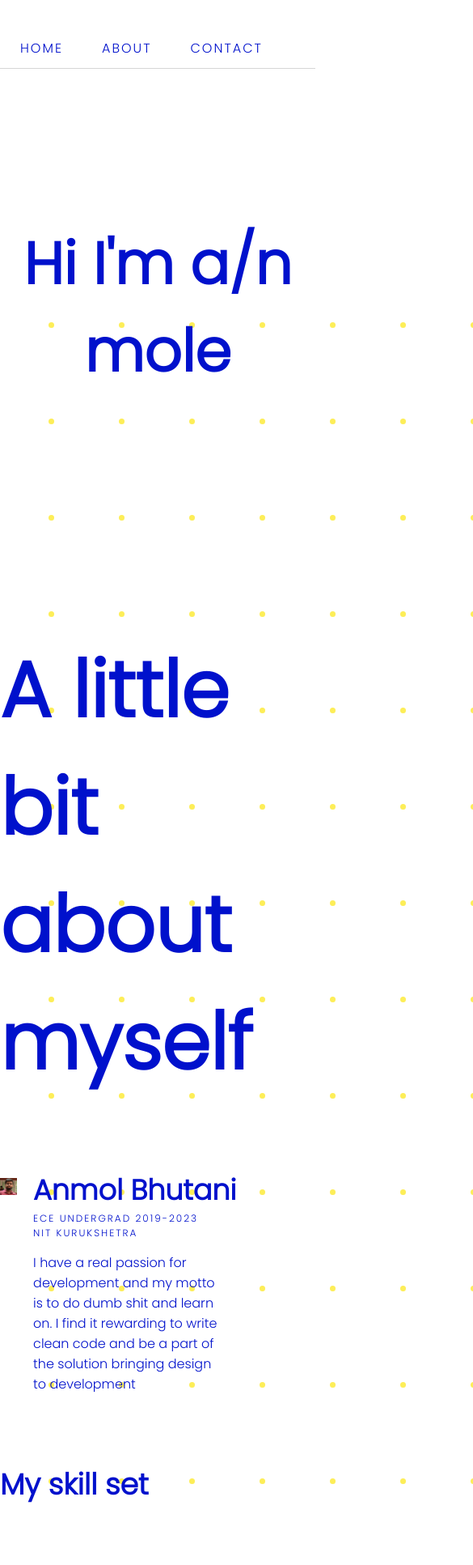
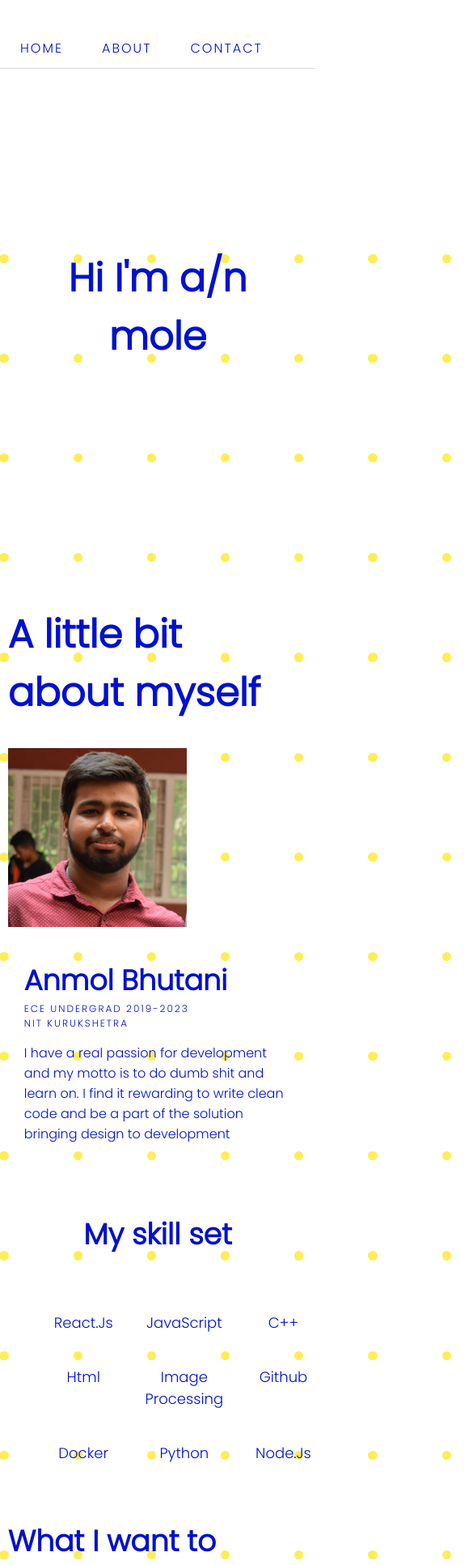
Before and after one commit to hailer24/portfolio, a React (Create React App) app: page / in a window 390 px wide. Shown: the top 1933 px of the page at 81% size, 585 px wide, since content can reach past the window. Built offline with nearby package versions, Linux system fonts and the light colour scheme; a web font is replaced by a local one.

Commit message:
started responsive behaviour

```diff
--- a/src/components/footer.js
+++ b/src/components/footer.js
@@ -1,5 +1,4 @@
 import React from "react";
-import "../styles/footer.css";
 
 const Footer = () => {
   return (
--- a/src/components/navbar.js
+++ b/src/components/navbar.js
@@ -1,5 +1,4 @@
 import React from "react";
-import "../styles/navbar.css";
 
 const Navbar = () => {
   return (
--- a/src/components/projects.js
+++ b/src/components/projects.js
@@ -1,5 +1,4 @@
 import React from "react";
-import "../styles/projects.css";
 
 const LIST = [
   {
@@ -8,17 +7,20 @@ const LIST = [
     description: "A react redux based Linked in clone",
     link: "https://github.com/hailer24/LinkedIn-clone",
     live: "https://linkedin-clone-1003.web.app/",
+    linkName: "hailer24/LinkedIn-clone",
   },
   {
     name: "Soteria",
     stack: "C++, nodeMCU, arduino, thingSpeak",
     description: "A IOT based Heart beat sensor and epilepsy alert device",
     link: "https://github.com/hailer24/microinnovator-2020",
+    linkName: "hailer24/microinnovator-2020",
   },
   {
     name: "Markdown-Editor",
     stack: "react.js, ReactMarkdown ",
     link: "https://github.com/hailer24/markdown-editor",
+    linkName: "hailer24/ord-com",
     description:
       "A basic markdown Editor using react and it's basic properties of hook and context",
   },
@@ -26,13 +28,14 @@ const LIST = [
     name: "Ord-Com",
     stack: "python, matplotlib, numpy, openCV",
     link: "https://github.com/hailer24/ord-com",
+    linkName: "hailer24/ord-com",
     description:
       "ord-com is a 3 plot of 2d block coordinates and it is a solution to problem statement in vantage 2020 organised by IIT guwahati and bagged 1st position.",
   },
 ];
 
 const Projects = () => {
-  const Project = ({ name, stack, description, link, live, idx }) => {
+  const Project = ({ name, stack, description, link, live, idx, linkName }) => {
     return (
       <div className={`project proj${idx} heading`}>
         <div className="head">
@@ -45,7 +48,7 @@ const Projects = () => {
 
         <div className="link">
           link to repository <br></br>
-          <a href={link}>{link}</a>
+          <a href={link}>{linkName}</a>
           <br></br>
           {live ? <a href={live}>{live}</a> : <div></div>}
         </div>
@@ -67,6 +70,7 @@ const Projects = () => {
             link={e.link}
             live={e.live}
             idx={idx}
+            linkName={e.linkName}
           />
         );
       })}
--- a/src/components/skills.js
+++ b/src/components/skills.js
@@ -1,5 +1,4 @@
 import React from "react";
-import "../styles/skills.css";
 
 const Skill = ({ name, idx }) => {
   return <div className={`div${idx} skill`}>{name}</div>;
@@ -57,7 +56,7 @@ const Skills = () => {
     },
   ];
   return (
-    <div className="skills">
+    <div className="skills hero">
       <h4>My skill set</h4>
       <div className="skillList">
         {list.map((e, idx) => {
--- a/src/styles/home.css
+++ b/src/styles/home.css
@@ -18,8 +18,8 @@
 }
 
 .row .circle {
-  width: 7px;
-  height: 7px;
+  width: 0.7rem;
+  height: 0.7rem;
   background-color: #fdee58;
   z-index: 2;
   margin-right: 5rem;
@@ -29,8 +29,8 @@
 
 .matrix .container {
   position: fixed;
-  bottom: 50%;
-  left: 10%;
+  bottom: 60%;
+  left: 20%;
   z-index: 0;
 
   display: flex;
@@ -57,14 +57,14 @@
 }
 
 .img {
-  width: 24%;
+  width: auto;
 }
 .wrapper {
   display: flex;
   flex-direction: row;
 }
 .img img {
-  width: 100%;
+  width: 221px;
 }
 
 .hName {
@@ -100,3 +100,206 @@
   transition: all ease 0.5s;
   background: rgba(200, 200, 200, 0.5);
 }
+.footer {
+  background: #fff;
+  z-index: 10;
+  border-top: 1px solid #d6d6d6;
+  position: absolute;
+  width: 100%;
+  padding-bottom: 2%;
+}
+
+.wrap {
+  max-width: 1300px;
+  margin: auto;
+  display: grid;
+  grid-template-columns: 1.5fr 1fr;
+  grid-column-gap: 10px;
+  height: fit-content;
+}
+
+.endNotes {
+  width: 90%;
+  font-size: 28px;
+  font-weight: bolder;
+}
+
+.wrap .right {
+  margin-top: 20px;
+  margin-left: 10px;
+}
+
+.socials {
+  margin-left: 10px;
+}
+.navbar {
+  background-color: white;
+  position: sticky;
+  top: 0;
+  right: 0;
+  left: 0;
+  z-index: 1030;
+  display: flex;
+  align-items: center;
+  padding: 20px 10px;
+  flex-flow: row nowrap;
+  justify-content: flex-start;
+  border-bottom: 1px solid #d6d6d6;
+}
+
+.container {
+  width: 100%;
+  padding-right: 15px;
+  padding-left: 15px;
+  margin-right: auto;
+  margin-left: auto;
+  max-width: 1300px;
+  display: flex;
+  align-items: center;
+  justify-content: space-between;
+  height: 24px;
+}
+
+ul {
+  display: flex;
+  flex-direction: row;
+  padding-left: 0;
+  margin-bottom: 0;
+  align-items: center;
+  width: 30%;
+  list-style: none;
+}
+
+li {
+  display: list-item;
+  text-align: -webkit-match-parent;
+  margin-right: 3rem;
+}
+
+.nav-item {
+  cursor: pointer;
+}
+
+h6 {
+  display: block;
+  text-transform: uppercase;
+  letter-spacing: 2px;
+  font-size: 1rem;
+  line-height: 1.45;
+  margin-block-start: 2.33em;
+  margin-block-end: 2.33em;
+  margin-inline-start: 0px;
+  margin-inline-end: 0px;
+  font-weight: 400;
+}
+
+.mode {
+  width: 30px;
+  height: 30px;
+  background: #fdef58;
+  border-radius: 50%;
+}
+.projects {
+  flex-direction: column;
+  align-items: flex-start;
+}
+
+.project {
+  width: 90%;
+}
+
+.project:nth-child(even) {
+  align-items: flex-end;
+  text-align: right;
+}
+
+.description,
+.link {
+  width: 40%;
+  font-size: 16px;
+  font-size: 16px;
+}
+.link a {
+  margin-right: 0px;
+}
+
+.link a:hover {
+  color: #fdee58;
+}
+.skills {
+  display: flex;
+  flex-direction: column;
+  margin-top: 0%;
+  max-width: 1300px;
+  margin: 0px auto;
+}
+
+.skillList {
+  display: grid;
+  grid-template-columns: 1fr 1fr 1fr 1fr 1fr;
+  grid-template-rows: repeat(3fr, 1fr);
+  grid-column-gap: 0px;
+  grid-row-gap: 0px;
+  width: 80%;
+  text-align: center;
+}
+
+.skill {
+  text-transform: capitalize;
+  padding: 20px;
+  font-size: 18px;
+}
+.skills h4 {
+  font-size: 36px;
+}
+
+@media (max-width: 1600px) {
+  .hero,
+  .wrap {
+    max-width: 900px;
+  }
+}
+
+@media (max-width: 1200px) {
+  .hero,
+  .wrap {
+    max-width: 700px;
+  }
+}
+
+@media (max-width: 700px) {
+  .skillList {
+    grid-template-columns: repeat(3, 1fr);
+  }
+  .wrapper {
+    flex-direction: column;
+  }
+  .img {
+    width: 40%;
+  }
+  .brief {
+    width: auto;
+  }
+  h2,
+  h1 {
+    font-size: xxx-large;
+  }
+  .description,
+  .link {
+    width: 100%;
+  }
+  .hero {
+    max-width: 95%;
+    margin: auto;
+  }
+  .skill {
+    padding: 0% auto;
+  }
+  .skillList {
+    padding: none;
+    margin: none;
+  }
+  h4 {
+    align-items: flex-start;
+  }
+}
```
